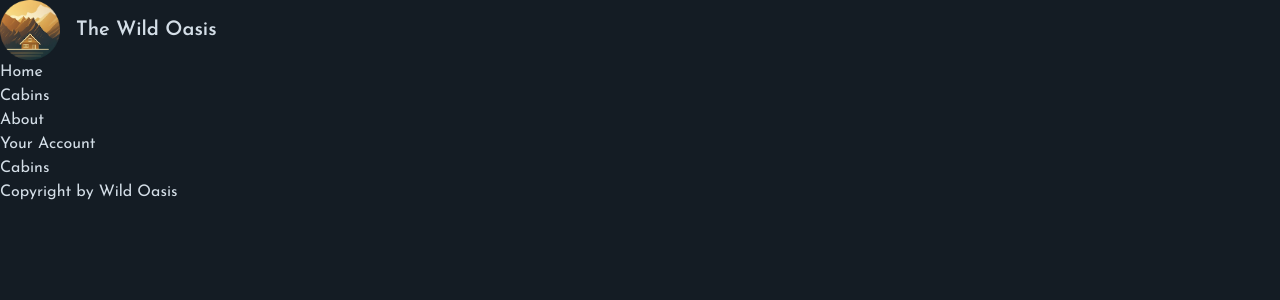
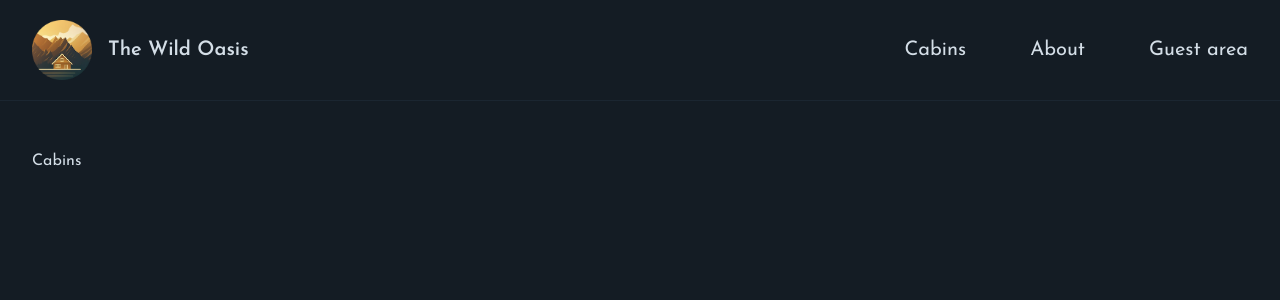
Before and after one commit to karthickeyan-dev/wild-oasis-website, a Next.js app: page /cabins in a window 1280 px wide. Shown: the top 300 px of the page. Built offline with nearby package versions, Linux system fonts and the light colour scheme.

Commit message:
add Header component and enhance Navigation styling

```diff
--- /dev/null
+++ b/app/_components/Header.jsx
@@ -0,0 +1,15 @@
+import Navigation from "@/app/_components/Navigation";
+import Logo from "@/app/_components/Logo";
+
+function Header() {
+  return (
+    <header className="border-b border-primary-900 px-8 py-5">
+      <div className="mx-auto flex max-w-7xl items-center justify-between">
+        <Logo />
+        <Navigation />
+      </div>
+    </header>
+  );
+}
+
+export default Header;
--- a/app/_components/Navigation.jsx
+++ b/app/_components/Navigation.jsx
@@ -1,20 +1,34 @@
-import Link from 'next/link';
+import Link from "next/link";
 
 export default function Navigation() {
   return (
-    <ul>
+    <nav className="z-10 text-xl">
+      <ul className="flex items-center gap-16">
         <li>
-        <Link href="/">Home</Link>
+          <Link
+            href="/cabins"
+            className="transition-colors hover:text-accent-400"
+          >
+            Cabins
+          </Link>
         </li>
         <li>
-        <Link href="/cabins">Cabins</Link>
+          <Link
+            href="/about"
+            className="transition-colors hover:text-accent-400"
+          >
+            About
+          </Link>
         </li>
         <li>
-        <Link href="/about">About</Link>
-      </li>
-      <li>
-        <Link href="/account">Your Account</Link>
+          <Link
+            href="/account"
+            className="transition-colors hover:text-accent-400"
+          >
+            Guest area
+          </Link>
         </li>
       </ul>
+    </nav>
   );
 }
--- a/app/layout.jsx
+++ b/app/layout.jsx
@@ -1,3 +1,4 @@
+import Header from "./_components/Header";
 import Logo from "./_components/Logo";
 import Navigation from "./_components/Navigation";
 import "@/app/_styles/globals.css";
@@ -21,14 +22,12 @@
   return (
     <html lang="en">
       <body
-        className={`${josefin.className} min-h-screen bg-primary-950 text-primary-100`}
+        className={`${josefin.className} flex min-h-screen flex-col bg-primary-950 text-primary-100 antialiased`}
       >
-        <header>
-          <Logo />
-          <Navigation />
-        </header>
-        <main>{children}</main>
-        <footer>Copyright by Wild Oasis</footer>
+        <Header />
+        <div className="flex-1 px-8 py-12">
+          <main className="mx-auto max-w-7xl">{children}</main>
+        </div>
       </body>
     </html>
   );
```
Lines whose indentation alone changed are shown as unchanged.
